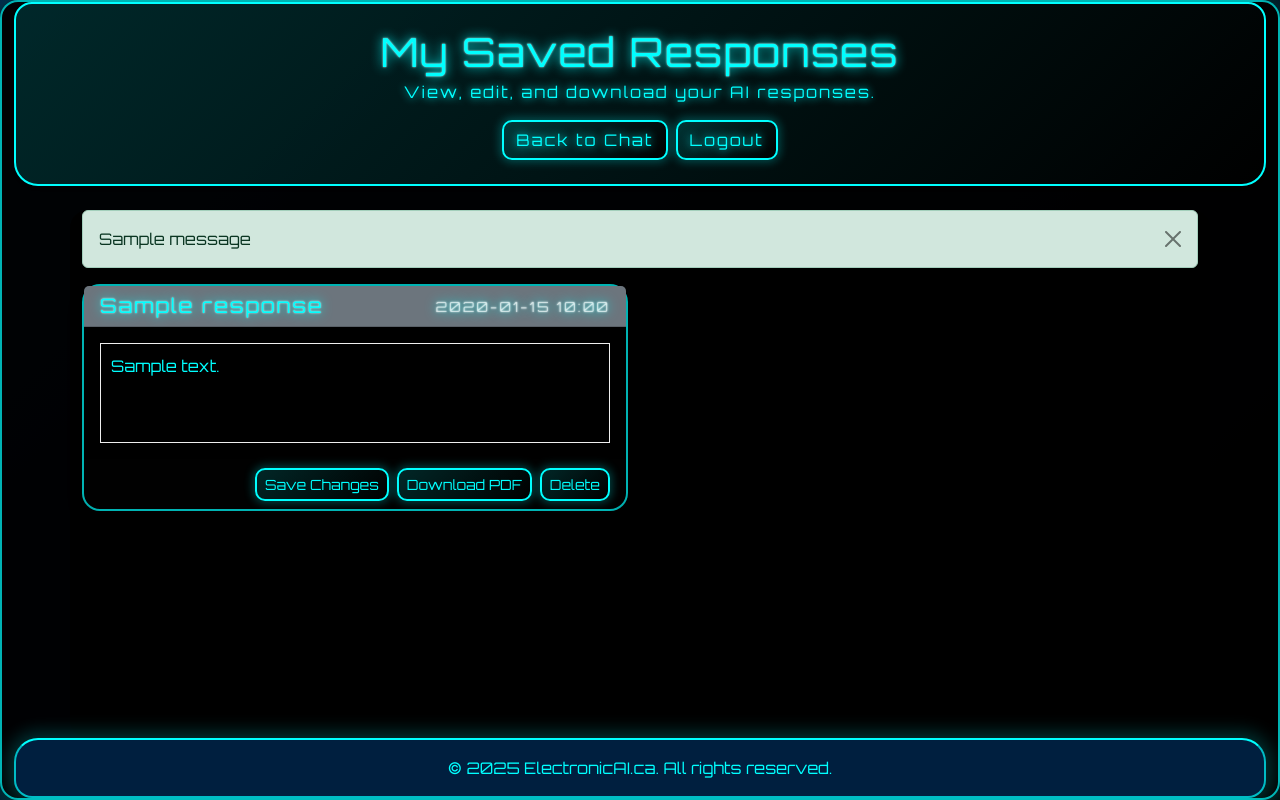
After one commit to Bahaa-Medhat/ElectronicAI.ca, a Flask app: page /saved_responses in a window 1280 px wide. The commit adds this page. Run offline with Flask 3, Linux system fonts and the light colour scheme; a user stored in the database is signed in; tables that the repository leaves empty hold one stand-in row (values such as "Sample post"); one stand-in notice (Sample message) is shown.

Commit message:
Add saving response feature

```diff
--- a/app.py
+++ b/app.py
@@ -1,4 +1,4 @@
-from flask import Flask, render_template, request, jsonify
+from flask import Flask, render_template, request, jsonify, send_file
 import json
 import os
 from dotenv import load_dotenv
@@ -8,6 +8,7 @@ from flask_login import LoginManager
 from werkzeug.security import generate_password_hash, check_password_hash
 from flask import redirect, url_for, flash
 from flask_login import login_user, logout_user, login_required, current_user
+from io import BytesIO
 
 load_dotenv()
 
@@ -34,6 +35,14 @@ class ChatMessage(db.Model):
     role = db.Column(db.String(10))
     message = db.Column(db.Text)
     user_id = db.Column(db.Integer, db.ForeignKey('user.id'), nullable=False)
+
+class SavedResponse(db.Model):
+    id = db.Column(db.Integer, primary_key=True)
+    user_id = db.Column(db.Integer, db.ForeignKey('user.id'), nullable=False)
+    title = db.Column(db.String(255), nullable=False)
+    content = db.Column(db.Text, nullable=False)
+    created_at = db.Column(db.DateTime, default=db.func.current_timestamp())
+    updated_at = db.Column(db.DateTime, default=db.func.current_timestamp(), onupdate=db.func.current_timestamp())
 
 #--- User Loader ---#
 @login_manager.user_loader
@@ -243,6 +252,123 @@ def component_info():
     except Exception as e:
         return jsonify({"error": str(e)}), 500
 
+#--- Save Response Route ---#
+@app.route('/saved_responses')
+@login_required
+def saved_responses():
+    user_saved_responses = SavedResponse.query.filter_by(user_id=current_user.id).order_by(SavedResponse.updated_at.desc()).all()
+    return render_template('saved_responses.html', saved_responses=user_saved_responses)
+
+@app.route('/update_response/<int:response_id>', methods=['POST'])
+@login_required
+def update_response(response_id):
+    try:
+        response_to_update = SavedResponse.query.get_or_404(response_id)
+
+        # Ensure the current user owns this response
+        if response_to_update.user_id != current_user.id:
+            return jsonify({'success': False, 'message': 'Unauthorized'}), 403
+
+        data = request.get_json()
+        new_content = data.get('content')
+
+        if not new_content:
+            return jsonify({'success': False, 'message': 'Content cannot be empty.'}), 400
+
+        response_to_update.content = new_content
+        db.session.commit()
+        return jsonify({'success': True, 'message': 'Response updated successfully!'}), 200
+    except Exception as e:
+        db.session.rollback()
+        print(f"Error updating response: {e}")
+        return jsonify({'success': False, 'message': f'Error updating response: {str(e)}'}), 500
+
+@app.route('/delete_response/<int:response_id>', methods=['POST'])
+@login_required
+def delete_response(response_id):
+    try:
+        response_to_delete = SavedResponse.query.get_or_404(response_id)
+
+        # Ensure the current user owns this response
+        if response_to_delete.user_id != current_user.id:
+            return jsonify({'success': False, 'message': 'Unauthorized'}), 403
+
+        db.session.delete(response_to_delete)
+        db.session.commit()
+        return jsonify({'success': True, 'message': 'Response deleted successfully!'}), 200
+    except Exception as e:
+        db.session.rollback()
+        print(f"Error deleting response: {e}")
+        return jsonify({'success': False, 'message': f'Error deleting response: {str(e)}'}), 500
+
+@app.route('/download_pdf/<int:response_id>', methods=['POST'])
+@login_required
+def download_pdf(response_id):
+    # This route will receive the *current edited content* from the frontend,
+    # not necessarily just what's in the database. This allows users to download
+    # immediate edits without saving first.
+    content_to_pdf = request.form.get('content')
+    title_for_pdf = request.form.get('title', f"ElectronicAI_Response_{response_id}")
+
+    if not content_to_pdf:
+        flash("Could not generate PDF: content missing.", "danger")
+        return redirect(url_for('saved_responses'))
+
+    try:
+        import pdfkit
+        wkhtmltopdf_path = os.getenv('WKHTMLTOPDF_PATH')
+        if not wkhtmltopdf_path:
+            flash("wkhtmltopdf path not set. Please set WKHTMLTOPDF_PATH in your .env file.", "danger")
+            return redirect(url_for('saved_responses'))
+
+        # Define PDF options here
+        options = {
+            'encoding': 'UTF-8',
+            'enable-local-file-access': None
+        }
+
+        config = pdfkit.configuration(wkhtmltopdf=wkhtmltopdf_path)
+        pdf = pdfkit.from_string(content_to_pdf, False, options=options, configuration=config)
+
+        response = send_file(
+            BytesIO(pdf),
+            mimetype='application/pdf',
+            as_attachment=True,
+            download_name=f"{title_for_pdf.replace(' ', '_')}.pdf"
+        )
+        return response
+
+    except ImportError:
+        flash("PDF generation library (pdfkit) not installed. Please install it (`pip install pdfkit`) and wkhtmltopdf.", "danger")
+        print("PDF generation library (pdfkit) not found. Please install it and wkhtmltopdf.")
+        return redirect(url_for('saved_responses'))
+    except Exception as e:
+        flash(f"Error generating PDF: {str(e)}", "danger")
+        print(f"Error generating PDF: {e}")
+        return redirect(url_for('saved_responses'))
+
+@app.route('/save_response', methods=['POST'])
+@login_required
+def save_response():
+    data = request.get_json()
+    title = data.get('title')
+    content = data.get('content')
+    if not title or not content:
+        return jsonify({'message': 'Title and content are required.'}), 400
+
+    try:
+        new_response = SavedResponse(
+            user_id=current_user.id,
+            title=title,
+            content=content
+        )
+        db.session.add(new_response)
+        db.session.commit()
+        return jsonify({'message': 'Response saved successfully!'}), 200
+    except Exception as e:
+        db.session.rollback()
+        return jsonify({'message': f'Failed to save response: {str(e)}'}), 500
+
 #--- Main Entry Point ---#
 if __name__ == '__main__':
     app.run(debug=True)
--- a/static/style.css
+++ b/static/style.css
@@ -6,7 +6,6 @@ body, .bg-light {
     background: linear-gradient(135deg, #001F3F 0%, #000000 100%) !important;
     font-family: 'Orbitron', 'Inter', Arial, sans-serif !important;
     color: #00FFFF !important;
-    overflow: hidden;
 }
 
 header.bg-primary, .card-header.bg-primary {
@@ -51,6 +50,11 @@ input::placeholder,
     transition: transform 0.3s;
     perspective: 800px;
     transform-style: preserve-3d;
+}
+
+.container {
+    border: transparent !important;
+    box-shadow: none !important;
 }
 .card:hover {
     transform: rotateY(2deg) scale(1.01);
--- /dev/null
+++ b/templates/saved_responses.html
@@ -0,0 +1,165 @@
+<!DOCTYPE html>
+<html lang="en">
+<head>
+    <meta charset="UTF-8">
+    <meta name="viewport" content="width=device-width, initial-scale=1.0">
+    <title>My Saved Responses - ElectronicAI.ca</title>
+    <link href="https://cdn.jsdelivr.net/npm/bootstrap@5.3.3/dist/css/bootstrap.min.css" rel="stylesheet">
+    <link rel="stylesheet" href="{{ url_for('static', filename='style.css') }}">
+    <link href="https://fonts.googleapis.com/css2?family=Inter:wght@300;400;500;600;700&display=swap" rel="stylesheet">
+</head>
+<body class="bg-light">
+    <div class="container-fluid min-vh-100 d-flex flex-column">
+        <header class="py-4 mb-4 bg-primary text-white rounded-bottom shadow-sm text-center">
+            <h1 class="mb-1">My Saved Responses</h1>
+            <p class="mb-3">View, edit, and download your AI responses.</p>
+            <div class="d-flex justify-content-center gap-2">
+                <a href="/" class="btn btn-secondary">Back to Chat</a>
+                <a href="/logout" class="btn btn-danger">Logout</a>
+            </div>
+        </header>
+
+        <main class="flex-grow-1 container">
+            {% with messages = get_flashed_messages(with_categories=true) %}
+                {% if messages %}
+                    <div class="alert-container mb-3">
+                        {% for category, message in messages %}
+                            <div class="alert alert-{{ category }} alert-dismissible fade show" role="alert">
+                                {{ message }}
+                                <button type="button" class="btn-close" data-bs-dismiss="alert" aria-label="Close"></button>
+                            </div>
+                        {% endfor %}
+                    </div>
+                {% endif %}
+            {% endwith %}
+
+            <div class="row align-items-stretch">
+                {% if saved_responses %}
+                    {% for response in saved_responses %}
+                    <div class="col-md-6 mb-4 d-flex">
+                        <div class="card shadow h-100 w-100 d-flex flex-column">
+                            <div class="card-header bg-secondary text-white d-flex justify-content-between align-items-center">
+                                <h5 class="card-title mb-0">{{ response.title }}</h5>
+                                <small class="text-white-50">{{ response.updated_at.strftime('%Y-%m-%d %H:%M') }}</small>
+                            </div>
+                            <div class="card-body flex-grow-1 d-flex flex-column">
+                                <div id="response-content-{{ response.id }}" class="editable-content flex-grow-1" contenteditable="true" style="min-height: 100px; border: 1px solid #eee; padding: 10px; overflow-y: auto;">
+                                    {{ response.content | safe }} {# Use 'safe' filter to render HTML #}
+                                </div>
+                            </div>
+                            <div class="card-footer d-flex justify-content-end gap-2">
+                                <button class="btn btn-sm btn-success save-changes-btn" data-id="{{ response.id }}">Save Changes</button>
+                                <button class="btn btn-sm btn-info download-pdf-btn" data-id="{{ response.id }}" data-title="{{ response.title }}">Download PDF</button>
+                                <button class="btn btn-sm btn-danger delete-response-btn" data-id="{{ response.id }}">Delete</button>
+                            </div>
+                        </div>
+                    </div>
+                    {% endfor %}
+                {% else %}
+                    <div class="col-12">
+                        <div class="alert alert-info text-center" role="alert">
+                            You haven't saved any responses yet. Start chatting and save some!
+                        </div>
+                    </div>
+                {% endif %}
+            </div>
+        </main>
+
+        <footer class="mt-auto py-3 text-center bg-dark text-white rounded-top">
+            <p class="mb-0">&copy; 2025 ElectronicAI.ca. All rights reserved.</p>
+        </footer>
+    </div>
+
+    <script src="https://cdn.jsdelivr.net/npm/bootstrap@5.3.3/dist/js/bootstrap.bundle.min.js"></script>
+    <script>
+        document.addEventListener('DOMContentLoaded', () => {
+            // Save Changes button handler
+            document.querySelectorAll('.save-changes-btn').forEach(button => {
+                button.addEventListener('click', async (event) => {
+                    const responseId = event.target.dataset.id;
+                    const contentDiv = document.getElementById(`response-content-${responseId}`);
+                    const updatedContent = contentDiv.innerHTML.trim();
+
+                    try {
+                        const response = await fetch(`/update_response/${responseId}`, {
+                            method: 'POST',
+                            headers: { 'Content-Type': 'application/json' },
+                            body: JSON.stringify({ content: updatedContent })
+                        });
+
+                        const result = await response.json();
+                        alert(result.message);
+                        if (result.success) {
+                            // Optionally update the updated_at timestamp display
+                            // You might need to refresh the page or update the specific card.
+                            // For simplicity, a full page reload is often used after saves.
+                            location.reload(); // Refresh to show updated timestamp
+                        }
+                    } catch (error) {
+                        console.error('Error saving changes:', error);
+                        alert('Failed to save changes. Please try again.');
+                    }
+                });
+            });
+
+            // Download PDF button handler
+            document.querySelectorAll('.download-pdf-btn').forEach(button => {
+                button.addEventListener('click', async (event) => {
+                    const responseId = event.target.dataset.id;
+                    const title = event.target.dataset.title;
+                    const contentDiv = document.getElementById(`response-content-${responseId}`);
+                    const contentToPrint = contentDiv.innerHTML; // Get the current editable HTML
+
+                    // Create a temporary form to submit the HTML content to the server for PDF generation
+                    const form = document.createElement('form');
+                    form.method = 'POST';
+                    form.action = `/download_pdf/${responseId}`;
+                    form.target = '_blank'; // Open PDF in new tab/window
+
+                    const hiddenFieldContent = document.createElement('input');
+                    hiddenFieldContent.type = 'hidden';
+                    hiddenFieldContent.name = 'content';
+                    hiddenFieldContent.value = contentToPrint;
+                    form.appendChild(hiddenFieldContent);
+
+                    const hiddenFieldTitle = document.createElement('input');
+                    hiddenFieldTitle.type = 'hidden';
+                    hiddenFieldTitle.name = 'title';
+                    hiddenFieldTitle.value = title;
+                    form.appendChild(hiddenFieldTitle);
+
+                    document.body.appendChild(form);
+                    form.submit();
+                    document.body.removeChild(form);
+                });
+            });
+
+            // Delete Response button handler
+            document.querySelectorAll('.delete-response-btn').forEach(button => {
+                button.addEventListener('click', async (event) => {
+                    if (!confirm('Are you sure you want to delete this response?')) {
+                        return;
+                    }
+                    const responseId = event.target.dataset.id;
+
+                    try {
+                        const response = await fetch(`/delete_response/${responseId}`, {
+                            method: 'POST',
+                            headers: { 'Content-Type': 'application/json' }
+                        });
+
+                        const result = await response.json();
+                        alert(result.message);
+                        if (result.success) {
+                            location.reload(); // Refresh to show updated list
+                        }
+                    } catch (error) {
+                        console.error('Error deleting response:', error);
+                        alert('Failed to delete response. Please try again.');
+                    }
+                });
+            });
+        });
+    </script>
+</body>
+</html>
```
Also changed, not shown: templates/history.html (+6 -7 lines), templates/index.html (+82 -3 lines).
